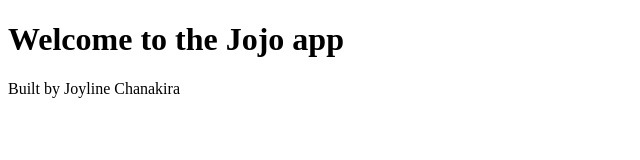
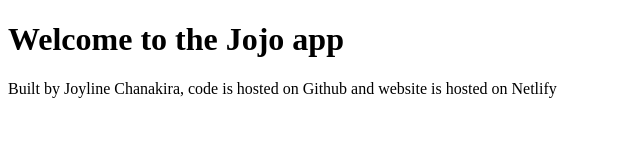
Before and after one commit to Joyline88/Joy-weather-app, a plain HTML site: page index.html in a window 1280 px wide. Shown: the whole page, without its empty margins (0-640 px from the left). Drawn offline with Linux system fonts and the light colour scheme.

Commit message:
added links to the footer

```diff
--- a/index.html
+++ b/index.html
@@ -7,6 +7,15 @@
   </head>
   <body>
     <h1>Welcome to the Jojo app</h1>
-    <footer>Built by Joyline Chanakira</footer>
+    <footer>
+      Built by
+      <a href="https://github.com/Joyline88" target="_blank"></a> Joyline
+      Chanakira, code is hosted on<a
+        href="https://github.com/Joyline88/Joy-weather-app"
+        target="_blank"
+      ></a>
+      Github and website is hosted on
+      <a href="https://joylineapp.netlify.app/" target="_blank"> </a> Netlify
+    </footer>
   </body>
 </html>
```
